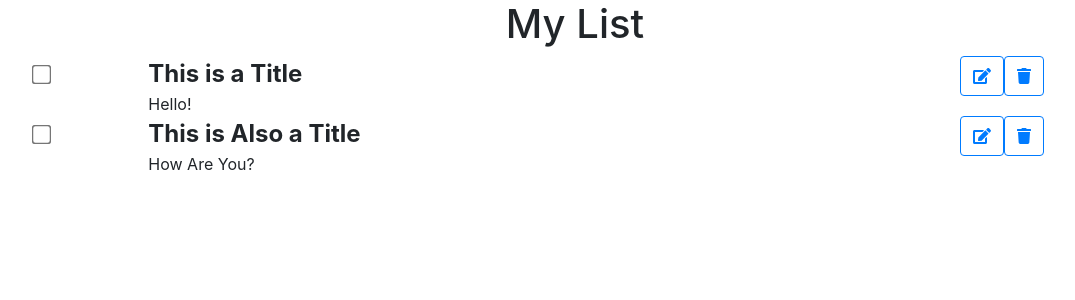
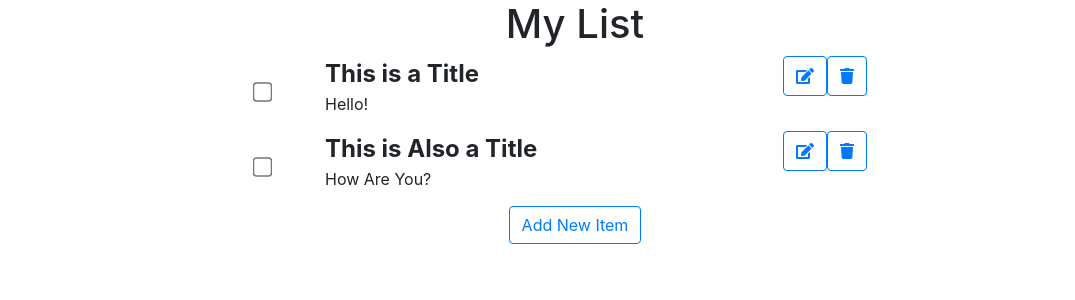
Before and after one commit to redligot2009/red-todo-list, a React (Create React App) app: page / in a window 1280 px wide. Shown: the top 300 px of the page, without its empty margins (65-1140 px from the left). Built offline with nearby package versions, Linux system fonts and the light colour scheme.

Commit message:
Made more changes to CSS to fix bugs with checklist, also set max width for each item

```diff
--- a/src/App.js
+++ b/src/App.js
@@ -3,15 +3,18 @@ import TodoItem from './components/TodoItem';
 
 function App() {
   return (
-    <div className="container-fluid App">
-      <div className="row justify-content-center ">
+    <div className="container-fluid align-items-center App">
+      <div className="row justify-content-center list-title">
         <h1> My List </h1>
       </div>
-      <div className="row">
-        <div className="container-fluid justify-content-center">
+      <div className="row list-contents">
+        <div className="container-fluid justify-content-center" style={{maxWidth:750}}>
           <TodoItem title="This is a Title" message="Hello!"></TodoItem>
           <TodoItem title="This is Also a Title" message="How Are You?"></TodoItem>
         </div>
+      </div>
+      <div className="row justify-content-center list-operations">
+          <button type="button" className="btn btn-outline-primary">Add New Item</button>
       </div>
     </div>
   );
--- a/src/App.scss
+++ b/src/App.scss
@@ -1,4 +1,5 @@
 .App
 {
-  text-align: center;
+  height:100%;
+  width:100%;
 }
--- a/src/components/TodoItem.js
+++ b/src/components/TodoItem.js
@@ -8,8 +8,8 @@ class TodoItem extends Component
     render()
     {
         return (
-            <div className="row todo-item d-flex justify-content-center">
-                <div className="col-2 item-status">
+            <div className="row todo-item">
+                <div className="col-2 d-flex justify-content-center item-status">
                     <input className="item-status-checkbox" type="checkbox">
                     </input>
                 </div>
--- a/src/components/TodoItem.scss
+++ b/src/components/TodoItem.scss
@@ -1,6 +1,7 @@
 $item-title-height: 18pt;
 .todo-item
 {
+    padding-bottom: 15px;
     .item-status
     {
         /**/
```
Also changed, not shown: 1 other file (tests, documents, lock files or other folders).
